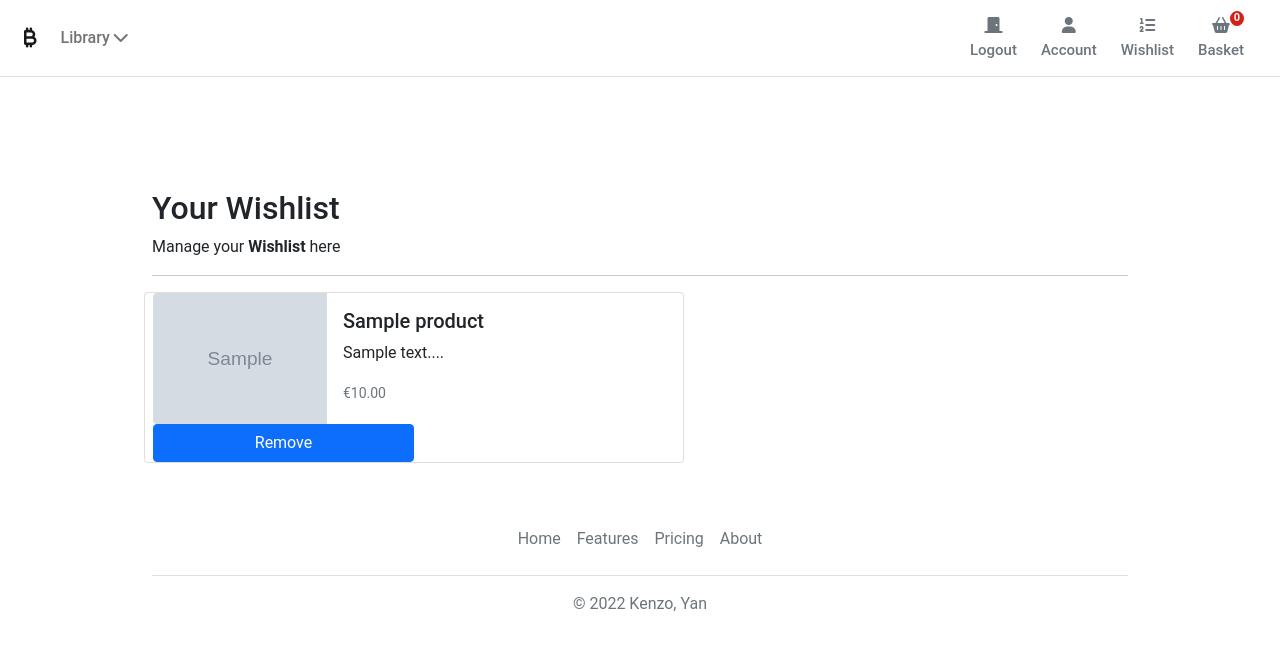
After one commit to kenzoyan/Ecommerce-Django, a Django app: page /account/wishlist/ in a window 1280 px wide. The commit adds this page. Shown: the top 650 px of the page. Run offline with Django 3.2, Linux system fonts and the light colour scheme; a user stored in the database is signed in; tables that the repository leaves empty hold one stand-in row (values such as "Sample post"); grey boxes marked "Sample" are stand-in pictures.

Commit message:
Day5- add wishlist

```diff
--- a/account/models.py
+++ b/account/models.py
@@ -1,13 +1,12 @@
-import email
 from django.db import models
 
 from django.contrib.auth.models import (AbstractBaseUser, BaseUserManager,
                                         PermissionsMixin)
 from django.core.mail import send_mail
-from matplotlib.pyplot import cla
 from django_countries.fields import CountryField
 from django.db import models
 from django.utils.translation import gettext_lazy as _
+
 # Create your models here.
 
 class CustomAccountManager(BaseUserManager):
@@ -63,6 +62,7 @@ class UserBase(AbstractBaseUser,PermissionsMixin):
     created = models.DateTimeField(auto_now_add=True)
     updated = models.DateTimeField(auto_now=True)
 
+
     objects = CustomAccountManager()
 
     USERNAME_FIELD = 'email'
--- a/account/urls.py
+++ b/account/urls.py
@@ -8,32 +8,35 @@ from .forms import UserLoginForm, PwdResetForm, PwdResetConfirmForm
 app_name = 'account'
 
 urlpatterns = [
-    path('register/', views.account_register, name='register'),
-    path('activate/<slug:uidb64>/<slug:token>', views.account_activate, name='activate'),
+     path('register/', views.account_register, name='register'),
+     path('activate/<slug:uidb64>/<slug:token>', views.account_activate, name='activate'),
 
-    path('login/', auth_views.LoginView.as_view(template_name='account/login.html',
-                                                form_class=UserLoginForm), name='login'),
-    path('logout/', auth_views.LogoutView.as_view(next_page='/account/login/'), name='logout'),
+     path('login/', auth_views.LoginView.as_view(template_name='account/login.html',
+                                                  form_class=UserLoginForm), name='login'),
+     path('logout/', auth_views.LogoutView.as_view(next_page='/account/login/'), name='logout'),
 
-    # user details
-    path('dashboard/', views.dashboard, name='dashboard'),
+     # user details
+     path('dashboard/', views.dashboard, name='dashboard'),
 
-    path('profile/edit', views.profile_edit, name='profile_edit'),
-    path('profile/delete_user', views.profile_delete, name='profile_delete'),
-    path('profile/delete_confirm', TemplateView.as_view(
-        template_name='account/dashboard/delete_confirm.html',), name='delete_confirmation'),
+     path('profile/edit', views.profile_edit, name='profile_edit'),
+     path('profile/delete_user', views.profile_delete, name='profile_delete'),
+     path('profile/delete_confirm', TemplateView.as_view(
+          template_name='account/dashboard/delete_confirm.html',), name='delete_confirmation'),
 
-    path('password_reset/', auth_views.PasswordResetView.as_view(template_name="account/dashboard/password_reset_form.html",
-                                                                 success_url='password_reset_email_confirm',
-                                                                 email_template_name='account/dashboard/password_reset_email.html',
-                                                                 form_class=PwdResetForm), name='pwdreset'),
-    path('password_reset_confirm/<uidb64>/<token>', auth_views.PasswordResetConfirmView.as_view(template_name='account/dashboard/password_reset_confirm.html',
-                                                                                                success_url='password_reset_complete/',
-                                                                                                form_class=PwdResetConfirmForm),
-         name="password_reset_confirm"),
-    path('password_reset/password_reset_email_confirm/',
-         TemplateView.as_view(template_name="account/dashboard/reset_status.html"), name='password_reset_done'),
-    path('password_reset_confirm/NQ/password_reset_complete/',
+     path('password_reset/', auth_views.PasswordResetView.as_view(template_name="account/dashboard/password_reset_form.html",
+                                                                      success_url='password_reset_email_confirm',
+                                                                      email_template_name='account/dashboard/password_reset_email.html',
+                                                                      form_class=PwdResetForm), name='pwdreset'),
+     path('password_reset_confirm/<uidb64>/<token>', auth_views.PasswordResetConfirmView.as_view(template_name='account/dashboard/password_reset_confirm.html',
+                                                                                                    success_url='password_reset_complete/',
+                                                                                                    form_class=PwdResetConfirmForm),
+          name="password_reset_confirm"),
+     path('password_reset/password_reset_email_confirm/',
+          TemplateView.as_view(template_name="account/dashboard/reset_status.html"), name='password_reset_done'),
+     path('password_reset_confirm/NQ/password_reset_complete/',
          TemplateView.as_view(template_name="account/dashboard/reset_status.html"), name='password_reset_complete'),
 
+     # wishlist
+     path('wishlist/', views.wishlist, name='wishlist'),
+     path('wishlist/add/<int:id>', views.add_wishlist, name='add_wishlist'),
 ]
--- a/account/views.py
+++ b/account/views.py
@@ -1,15 +1,14 @@
 # Create your views here.
 
-from tkinter.messagebox import NO
 from django.contrib.auth import login, logout
 from django.contrib.auth.decorators import login_required
 from django.contrib.sites.shortcuts import get_current_site
-from django.http import HttpResponse
-from django.shortcuts import redirect, render
+from django.http import HttpResponse, HttpResponseRedirect
+from django.shortcuts import redirect, render, get_object_or_404
 from django.template.loader import render_to_string
 from django.utils.encoding import force_bytes, force_text
 from django.utils.http import urlsafe_base64_decode, urlsafe_base64_encode
-
+from django.contrib import messages
 from orders.models import Order
 
 
@@ -17,6 +16,7 @@ from .forms import RegistrationForm, UserEditForm
 from .models import UserBase
 from .tokens import account_activation_token
 from orders.views import user_orders
+from store.models import Product
 
 def account_register(request):
 
@@ -98,3 +98,24 @@ def profile_delete(request):
     logout(request)
 
     return redirect('account:delete_confirmation' )
+
+@login_required
+def wishlist(request):
+    products = Product.objects.filter(users_wishlist=request.user)
+    return render(request, 'account/wishlist.html',{'products':products})
+
+
+@login_required
+def add_wishlist(request, id):
+    product = get_object_or_404(Product,id=id)
+    if product.users_wishlist.filter(id=request.user.id).exists():
+        product.users_wishlist.remove(request.user)
+        messages.success(request, "Removed " + product.title + "to your wishlist.", extra_tags='Add')
+
+        # extra_lag control text in wishlist button
+
+    else:
+        product.users_wishlist.add(request.user)
+        messages.success(request, "Added " + product.title + "to your wishlist.", extra_tags='Remove')
+
+    return HttpResponseRedirect(request.META["HTTP_REFERER"])
--- a/store/models.py
+++ b/store/models.py
@@ -2,6 +2,8 @@
 from django.db import models
 from django.urls import reverse
 from django.conf import settings
+
+from account.models import UserBase
 
 class ProductManager(models.Manager):
     def get_queryset(self):
@@ -39,6 +41,8 @@ class Product(models.Model):
     objects = models.Manager()
     products = ProductManager()
 
+    users_wishlist = models.ManyToManyField(UserBase, related_name="user_wishlist", blank=True)
+
     class Meta:
         verbose_name_plural = 'Products'
         ordering = ('-created',)
--- /dev/null
+++ b/templates/account/wishlist.html
@@ -0,0 +1,55 @@
+{% extends "../base.html" %}
+{% load static %}
+{% block title %}Wishlist{%endblock %}
+{% block content %}
+
+<main class="pt-5">
+  <div class="container" style="max-width: 1000px">
+    <div class="col-12">
+      <h1 class="h2">Your Wishlist</h1>
+    </div>
+    <div class="col-12 d-flex justify-content-between">
+      <div>Manage your <b>Wishlist</b> here</div>
+    </div>
+    <hr />
+  </div>
+
+  <div class="container" style="max-width: 1000px">
+    {% if products|length == 0%}
+    <div class="h4 text-center">Your wishlist is empty ! </div>
+    <div class="h4 text-center">Go <a href="{% url 'store:index' %}">Shopping</a> Now ! </div>
+
+    {% else %}
+
+    {% for product in products %}
+    <div class="row g-3">
+
+      <div class="card mb-3" style="max-width: 540px;">
+        <div class="row g-0">
+          <div class="col-md-4">
+            <img class="img-fluid mx-auto d-block rounded-start" alt="Responsive image" src="{{ product.image.url }}">
+          </div>
+          <div class="col-md-8">
+            <div class="card-body">
+              <h5 class="card-title">{{ product.title }}</h5>
+              <p class="card-text">{{ product.description|slice:":50" }}...</p>
+              <p class="card-text"><small class="text-muted">€{{ product.price }}</small></p>
+            </div>
+          </div>
+          <div class="col-md-5 col-lg-6 order-md-last p-0 order-3">
+            <div class="d-grid gap-2 ">
+              <a href="{% url 'account:add_wishlist' product.id %}" class="btn btn-primary  fw" role="button"
+                aria-disabled="true">Remove</a>
+            </div>
+          </div>
+        </div>
+      </div>
+
+
+    </div>
+    {% endfor %}
+
+    {% endif %}
+  </div>
+
+  {% endblock %}
--- a/templates/base.html
+++ b/templates/base.html
@@ -81,6 +81,14 @@
                         <span class="fs15 fw500">Account</span>
                     </a>
 
+                    <a type="button" role="button" href="{%url "account:wishlist"%}"
+                        class="btn btn-outline-secondary border-0 basket-btn">
+                        <div>
+                            <i class="fa-solid fa-list-ol"></i>
+                        </div>
+                        <span class="fs15 fw500">Wishlist</span>
+                    </a>
+
                     <a type="button" role="button" href="{% url "basket:basket_summary" %}"
                         class="btn btn-outline-secondary border-0 basket-btn">
 
```
Also changed, not shown: templates/store/single.html (+25 -5 lines), README.md, store/migrations/0002_product_users_wishlist.py (added).
